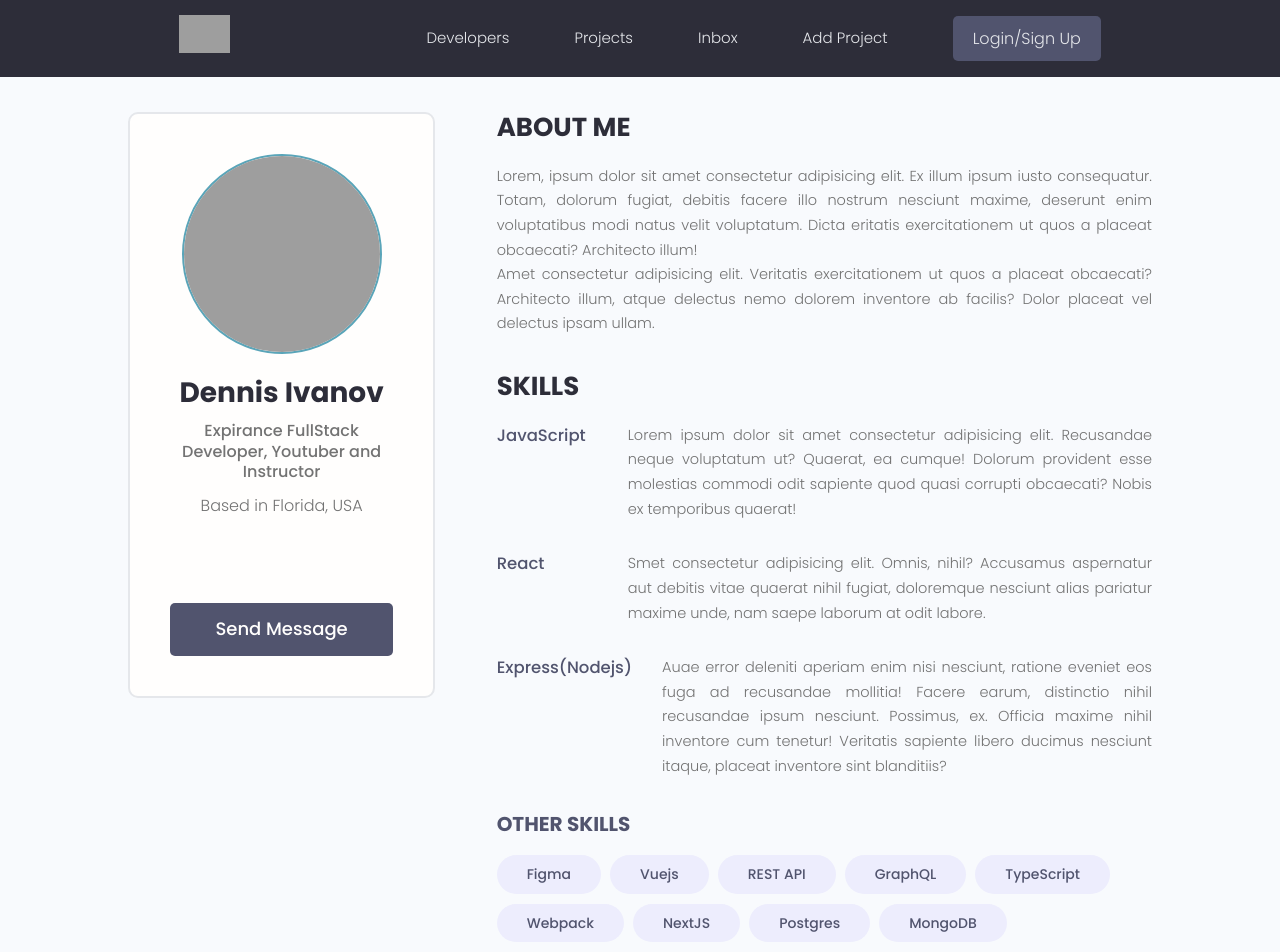
After one commit to PhillipKN/devsearch, a Django app: page /profile/281e1537-206c-43db-9db4-24f8c130cf0e/ in a window 1280 px wide. The commit adds this page. Shown: the top 952 px of the page. Run offline with Django 4.2, Linux system fonts and the light colour scheme; data comes from the database, SQL or seed files in the repository; some libraries are stand-ins or nearby versions; grey boxes are pictures that could not be loaded.

Commit message:
Added Template

```diff
--- a/templates/main.html
+++ b/templates/main.html
@@ -24,7 +24,6 @@
         {% block content %}
 
         {% endblock content %}
-        <p>FOOTER</p>
 
     </body>
 </html>
--- a/users/templates/users/profiles.html
+++ b/users/templates/users/profiles.html
@@ -31,7 +31,7 @@
             {% for profile in profiles %}
           <div class="column card">
             <div class="dev">
-              <a href="" class="card__body">
+              <a href="{% url 'user-profile' profile.id %}" class="card__body">
                 <div class="dev__profile">
                   <img class="avatar avatar--md" src="{{profile.profile_image.url}}" alt="image" />
                   <div class="dev__meta">
--- /dev/null
+++ b/users/templates/users/user-profile.html
@@ -0,0 +1,201 @@
+{% extends 'main.html' %}
+
+{% block content %}
+
+<!-- Main Section -->
+<main class="profile my-md">
+    <div class="container">
+      <div class="layout">
+        <div class="column column--1of3">
+          <div class="card text-center">
+            <div class="card__body dev">
+              <img class="avatar avatar--xl" src="https://avatars.githubusercontent.com/u/33843378" />
+              <h2 class="dev__name">Dennis Ivanov</h2>
+              <p class="dev__title">Expirance FullStack Developer, Youtuber and Instructor</p>
+              <p class="dev__location">Based in Florida, USA</p>
+              <ul class="dev__social">
+                <li>
+                  <a title="Github" href="#" target="_blank"><i class="im im-github"></i></a>
+                </li>
+                <li>
+                  <a title="Stackoverflow" href="#" target="_blank"><i class="im im-stackoverflow"></i></a>
+                </li>
+                <li>
+                  <a title="Twitter" href="#" target="_blank"><i class="im im-twitter"></i></a>
+                </li>
+                <li>
+                  <a title="LinkedIn" href="#" target="_blank"><i class="im im-linkedin"></i></a>
+                </li>
+                <li>
+                  <a title="Personal Website" href="#" target="_blank"><i class="im im-globe"></i></a>
+                </li>
+              </ul>
+              <a href="#" class="btn btn--sub btn--lg">Send Message </a>
+            </div>
+          </div>
+        </div>
+        <div class="column column--2of3">
+          <div class="devInfo">
+            <h3 class="devInfo__title">About Me</h3>
+            <p class="devInfo__about">
+              Lorem, ipsum dolor sit amet consectetur adipisicing elit. Ex illum ipsum iusto consequatur. Totam,
+              dolorum fugiat, debitis facere illo nostrum nesciunt maxime, deserunt enim voluptatibus modi natus velit
+              voluptatum. Dicta eritatis exercitationem ut quos a placeat obcaecati? Architecto illum!
+              <br />
+              Amet consectetur adipisicing elit. Veritatis exercitationem ut quos a placeat obcaecati? Architecto
+              illum, atque delectus nemo dolorem inventore ab facilis? Dolor placeat vel delectus ipsam ullam.
+            </p>
+          </div>
+          <div class="devInfo">
+            <h3 class="devInfo__title">Skills</h3>
+            <div class="devInfo__skills">
+              <div class="devSkill">
+                <h4 class="devSkill__title">JavaScript</h4>
+                <p class="devSkill__info">
+                  Lorem ipsum dolor sit amet consectetur adipisicing elit. Recusandae neque voluptatum ut? Quaerat, ea
+                  cumque! Dolorum provident esse molestias commodi odit sapiente quod quasi corrupti obcaecati? Nobis
+                  ex temporibus quaerat!
+                </p>
+              </div>
+              <div class="devSkill">
+                <h4 class="devSkill__title">React</h4>
+                <p class="devSkill__info">
+                  Smet consectetur adipisicing elit. Omnis, nihil? Accusamus aspernatur aut debitis vitae quaerat
+                  nihil fugiat, doloremque nesciunt alias pariatur maxime unde, nam saepe laborum at odit labore.
+                </p>
+              </div>
+              <div class="devSkill">
+                <h4 class="devSkill__title">Express(Nodejs)</h4>
+                <p class="devSkill__info">
+                  Auae error deleniti aperiam enim nisi nesciunt, ratione eveniet eos fuga ad recusandae mollitia!
+                  Facere earum, distinctio nihil recusandae ipsum nesciunt. Possimus, ex. Officia maxime nihil
+                  inventore cum tenetur! Veritatis sapiente libero ducimus nesciunt itaque, placeat inventore sint
+                  blanditiis?
+                </p>
+              </div>
+
+              <h3 class="devInfo__subtitle">Other Skills</h3>
+              <div class="devInfo__otherSkills">
+                <span class="tag tag--pill tag--sub tag--lg">
+                  <small>Figma</small>
+                </span>
+                <span class="tag tag--pill tag--sub tag--lg">
+                  <small>Vuejs</small>
+                </span>
+                <span class="tag tag--pill tag--sub tag--lg">
+                  <small>REST API</small>
+                </span>
+                <span class="tag tag--pill tag--sub tag--lg">
+                  <small>GraphQL</small>
+                </span>
+                <span class="tag tag--pill tag--sub tag--lg">
+                  <small>TypeScript</small>
+                </span>
+                <span class="tag tag--pill tag--sub tag--lg">
+                  <small>Webpack</small>
+                </span>
+                <span class="tag tag--pill tag--sub tag--lg">
+                  <small>NextJS</small>
+                </span>
+                <span class="tag tag--pill tag--sub tag--lg">
+                  <small>Postgres</small>
+                </span>
+                <span class="tag tag--pill tag--sub tag--lg">
+                  <small>MongoDB</small>
+                </span>
+              </div>
+            </div>
+          </div>
+          <div class="devInfo">
+            <h3 class="devInfo__title">Projects</h3>
+            <div class="grid grid--two">
+
+              <div class="column">
+                <div class="card project">
+                  <a href="single-project.html" class="project">
+                    <img class="project__thumbnail" src="images/project-b.png" alt="project thumbnail" />
+                    <div class="card__body">
+                      <h3 class="project__title">DevSearch UI Design</h3>
+                      <p><a class="project__author" href="profile.html">By Shahriar P. Shuvo</a></p>
+                      <p class="project--rating">
+                        <span style="font-weight: bold;">92%</span> Postitive
+                        Feedback (62 Votes)
+                      </p>
+                      <div class="project__tags">
+                        <span class="tag tag--pill tag--main">
+                          <small>NextJS</small>
+                        </span>
+                        <span class="tag tag--pill tag--main">
+                          <small>GraphQL</small>
+                        </span>
+                        <span class="tag tag--pill tag--main">
+                          <small>TypeScript</small>
+                        </span>
+                      </div>
+                    </div>
+                  </a>
+                </div>
+              </div>
+
+              <div class="column">
+                <div class="card project">
+                  <a href="single-project.html" class="project">
+                    <img class="project__thumbnail" src="images/project-c.png" alt="project thumbnail" />
+                    <div class="card__body">
+                      <h3 class="project__title">Another Landing Page</h3>
+                      <p><a class="project__author" href="profile.html">By Dennis Ivanov</a></p>
+                      <p class="project--rating">
+                        <span style="font-weight: bold;">36%</span> Postitive
+                        Feedback (18 Votes)
+                      </p>
+                      <div class="project__tags">
+                        <span class="tag tag--pill tag--main">
+                          <small>NextJS</small>
+                        </span>
+                        <span class="tag tag--pill tag--main">
+                          <small>GraphQL</small>
+                        </span>
+                        <span class="tag tag--pill tag--main">
+                          <small>TypeScript</small>
+                        </span>
+                      </div>
+                    </div>
+                  </a>
+                </div>
+              </div>
+
+              <div class="column">
+                <div class="card project">
+                  <a href="single-project.html" class="project">
+                    <img class="project__thumbnail" src="images/project-a.png" alt="project thumbnail" />
+                    <div class="card__body">
+                      <h3 class="project__title">Yoga Studio Landing Page Website and Design</h3>
+                      <p><a class="project__author" href="profile.html">By Dennis Ivanov</a></p>
+                      <p class="project--rating">
+                        <span style="font-weight: bold;">98%</span> Postitive
+                        Feedback (72 Votes)
+                      </p>
+                      <div class="project__tags">
+                        <span class="tag tag--pill tag--main">
+                          <small>NextJS</small>
+                        </span>
+                        <span class="tag tag--pill tag--main">
+                          <small>GraphQL</small>
+                        </span>
+                        <span class="tag tag--pill tag--main">
+                          <small>TypeScript</small>
+                        </span>
+                      </div>
+                    </div>
+                  </a>
+                </div>
+              </div>
+
+            </div>
+          </div>
+        </div>
+      </div>
+    </div>
+  </main>
+
+{% endblock content %}
--- a/users/urls.py
+++ b/users/urls.py
@@ -3,4 +3,5 @@ from . import views
 
 urlpatterns = [
     path('', views.profiles, name="profiles"),
+    path('profile/<str:pk>/', views.userProfile, name="user-profile"),
 ]
--- a/users/views.py
+++ b/users/views.py
@@ -9,3 +9,10 @@ def profiles(request):
     context = {'profiles':profiles}
 
     return render(request,'users/profiles.html', context)
+
+
+
+def userProfile(request, pk):
+    profile = Profile.objects.get(id=pk)
+    context = {'profile':profile}
+    return render(request, 'users/user-profile.html', context)
```
